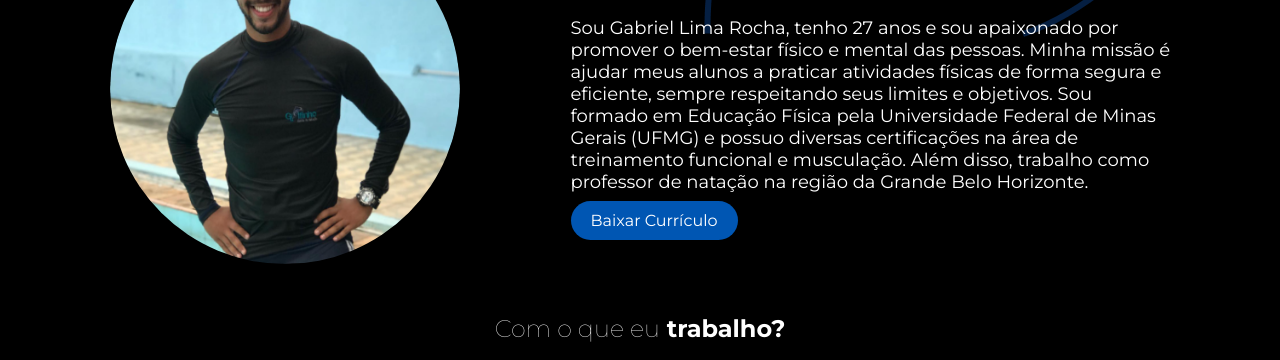
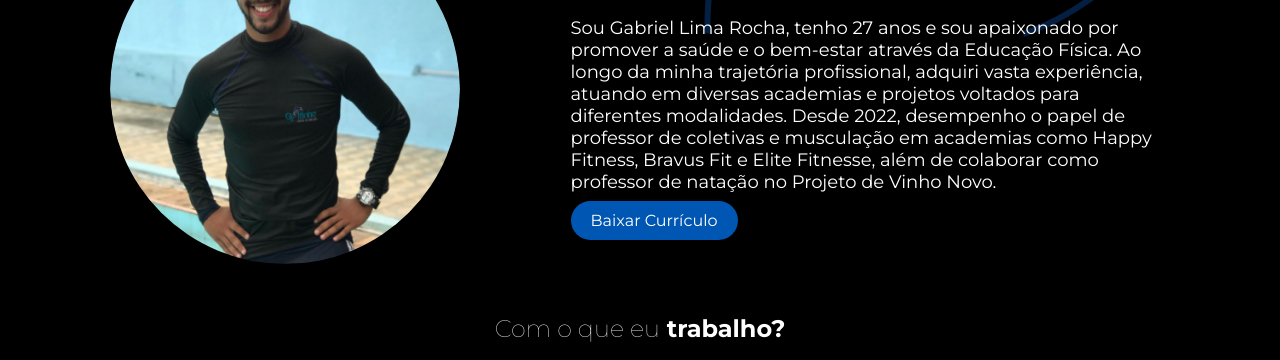
Before and after one commit to Armandorocha13/gbsite, a plain HTML site: page index.html in a window 1280 px wide. Shown: the part 805-1165 px from the top of the page. Drawn offline with Linux system fonts and the light colour scheme.

Commit message:
Update index.html

```diff
--- a/index.html
+++ b/index.html
@@ -75,12 +75,7 @@
                     Gabriel <span>Rocha</span>
                 </h2>
                 <p>
-                    Sou Gabriel Lima Rocha, tenho 27 anos e sou apaixonado por promover o bem-estar físico e mental das
-                    pessoas. Minha missão é ajudar meus alunos a praticar atividades físicas de forma segura e
-                    eficiente, sempre respeitando seus limites e objetivos. Sou formado em Educação Física pela
-                    Universidade Federal de Minas Gerais (UFMG) e possuo diversas certificações na área de treinamento
-                    funcional e musculação. Além disso, trabalho como professor de natação na região da Grande Belo
-                    Horizonte.
+                  Sou Gabriel Lima Rocha, tenho 27 anos e sou apaixonado por promover a saúde e o bem-estar através da Educação Física. Ao longo da minha trajetória profissional, adquiri vasta experiência, atuando em diversas academias e projetos voltados para diferentes modalidades. Desde 2022, desempenho o papel de professor de coletivas e musculação em academias como Happy Fitness, Bravus Fit e Elite Fitnesse, além de colaborar como professor de natação no Projeto de Vinho Novo.
                 </p>
                 <a class="download-cv" href="Curriculo Gabriel L Rocha (Recuperação Automática).pdf">
                     Baixar Currículo
```
